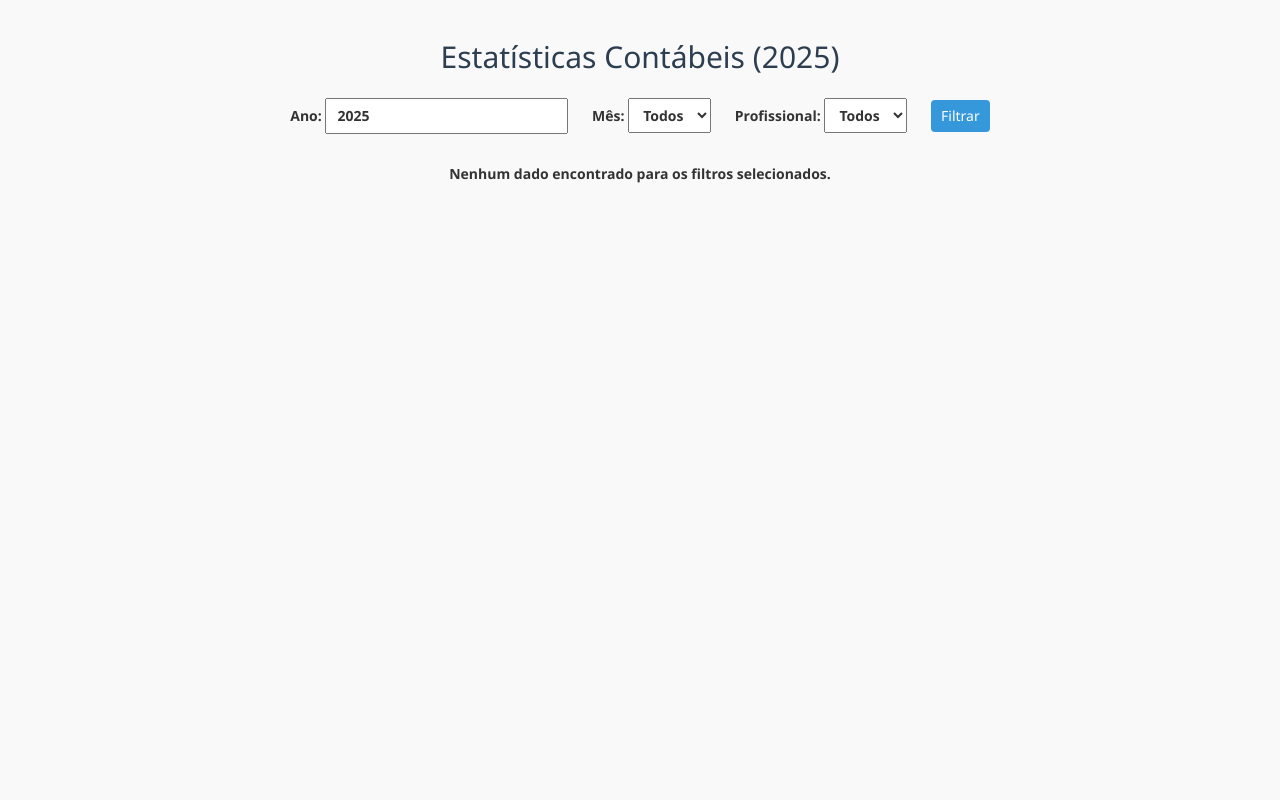
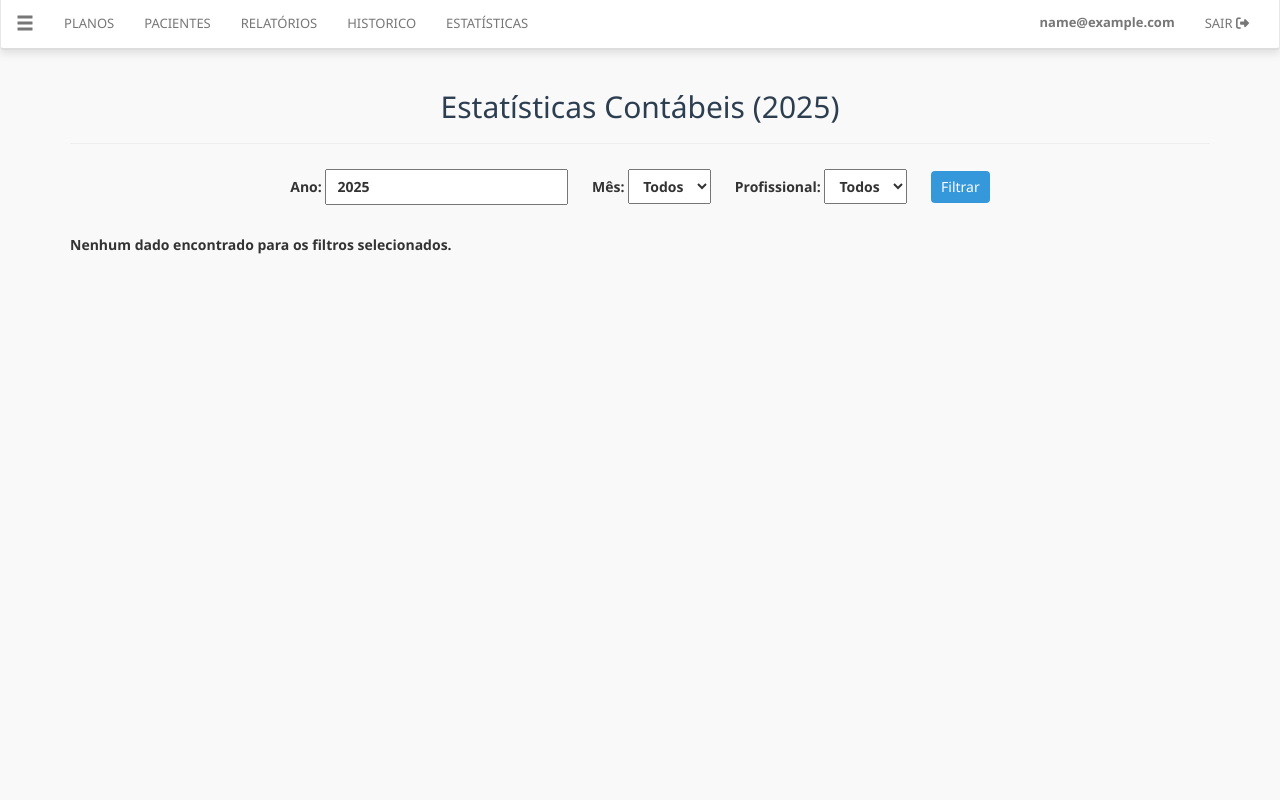
Before and after one commit to FabianoMarques/face_python_docker, a PHP site: page /App/estatisticas.php in a window 1280 px wide. Run offline with PHP 8.4, Linux system fonts and the light colour scheme; the visitor is signed in with stand-in values (Sample User, id 1); data that the repository does not hold is empty; some libraries are stand-ins or nearby versions.

Commit message:
Atualizando a pagina estatisticas na pagina e menu

```diff
--- a/App/estatisticas.php
+++ b/App/estatisticas.php
@@ -1,5 +1,6 @@
 <?php
 include("valida.php");
+include("menu_template.php") ;
 require_once '../db.php';
 
 $db = new Database();
@@ -97,7 +98,7 @@ foreach ($data as $prof => $mesValores) {
     <style>
         body {
             font-family: "Segoe UI", Tahoma, Geneva, Verdana, sans-serif;
-            margin: 30px;
+            margin: 0px;
             background-color: #f9f9f9;
             color: #333;
         }
@@ -148,23 +149,14 @@ foreach ($data as $prof => $mesValores) {
         canvas {
             margin-top: 40px;
         }
-        .container {
-            max-width: 1200px;
-            margin: 0 auto;
-            margin-top: -50px;
-            padding: 40px;
-            background-color:rgba(255, 255, 255, 0);
-            border-radius: 8px;
-            /* box-shadow: 0 0 20px rgba(0,0,0,0.03); */
-            text-align: center;
-        }
+
     </style>
 </head>
 <body>
 <div class="container">
-<h2>Estatísticas Contábeis (<?= $ano ?><?= $mesFiltro ? " - Mês: $mesFiltro" : "" ?>)</h2>
-
-<form method="GET">
+<h2 style="text-align: center;">Estatísticas Contábeis (<?= $ano ?><?= $mesFiltro ? " - Mês: $mesFiltro" : "" ?>)</h2>
+<hr>
+<form method="GET" style="text-align: center;">
     <label>Ano: <input type="number" name="ano" value="<?= $ano ?>"></label>
     <label>Mês:
         <select name="mes">
--- a/App/menu_template.php
+++ b/App/menu_template.php
@@ -30,8 +30,10 @@
         <li><a href="cad_paciente.php">PACIENTES</a></li>
         <li><a href="relatorio.php">RELATÓRIOS</a></li>
         <li><a href="historico.php">HISTORICO</a></li>
+        <li><a href="estatisticas.php">ESTATÍSTICAS</a></li>
       </ul>
       <ul class="nav navbar-nav navbar-right">
+        <li class="navbar-text"><b><?= $_SESSION["usuario"];  ?></b></li>
         <li><a href="logout.php" class="text-danger">SAIR <i class="fas fa-sign-out-alt"></i></a></li>
       </ul>
     </div>
```
